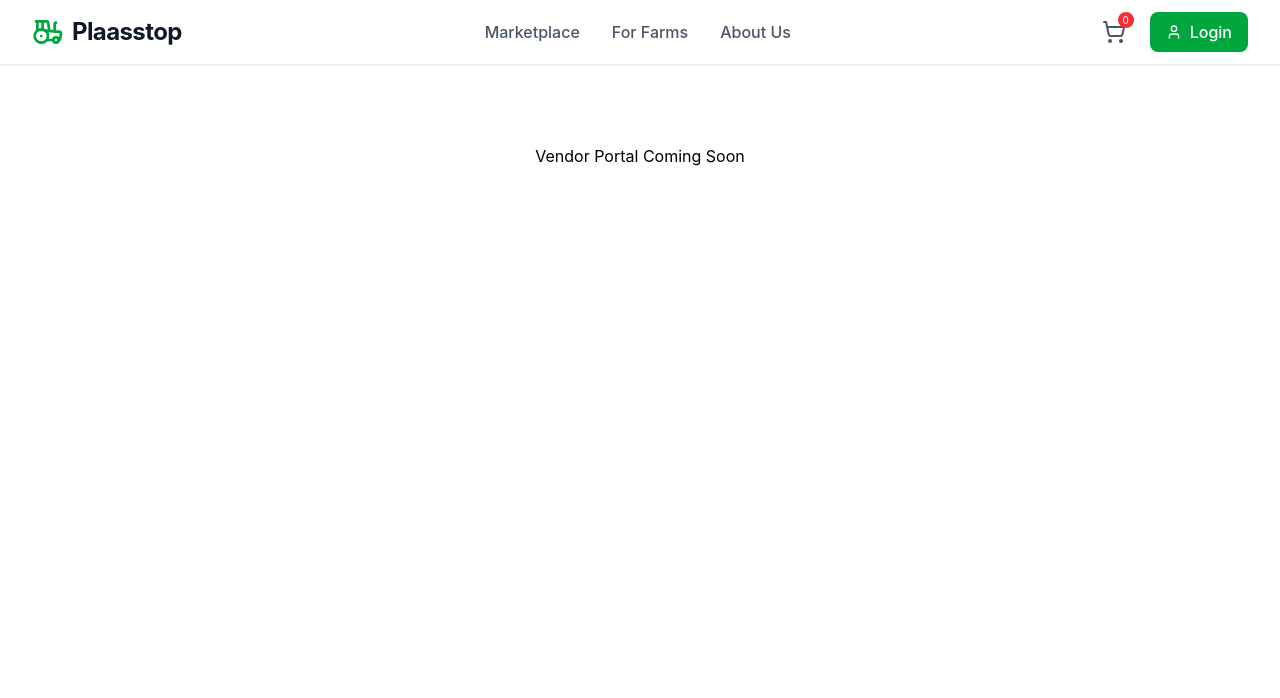
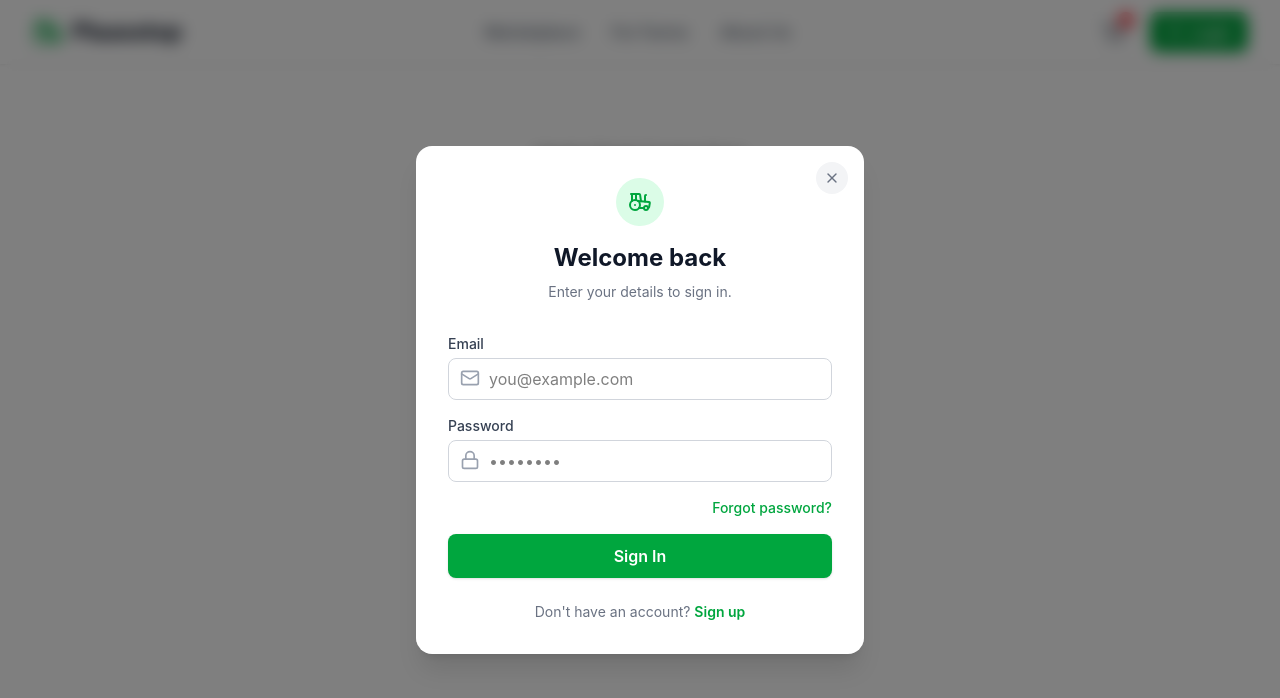
Before and after one commit to MmelIGaba/FarmStop, a React (Vite) app in the folder plaasstop/: page /vendors in a window 1280 px wide. Both pictures are taken after a click on the button "Login". Shown: the top 698 px of the page. Built offline with nearby package versions, Linux system fonts and the light colour scheme; the HTML template or start-up script is replaced by a standard one.

Commit message:
Auth | login | forgotpassword | signup

```diff
--- a/plaasstop/src/App.jsx
+++ b/plaasstop/src/App.jsx
@@ -1,19 +1,33 @@
+import { useState } from 'react';
 import { BrowserRouter as Router, Routes, Route } from 'react-router-dom';
 import Navbar from './components/Navbar';
 import Home from './pages/Home';
 import FindFarms from './pages/findFarms';
+import AuthModal from './components/AuthModal';
 import './index.css';
 
 function App() {
+  const [isAuthOpen, setIsAuthOpen] = useState(false);
+
   return (
     <Router>
       <div className="flex flex-col min-h-screen">
-        <Navbar />
+
+        {/* Pass the function to open the modal to Navbar */}
+        <Navbar onOpenAuth={() => setIsAuthOpen(true)} />
+
         <Routes>
           <Route path="/" element={<Home />} />
-          <Route path="/marketplace" element={<FindFarms />} /> {/* Pointing marketplace here for now */}
+          <Route path="/marketplace" element={<FindFarms />} />
           <Route path="/vendors" element={<div className="p-20 text-center">Vendor Portal Coming Soon</div>} />
         </Routes>
+
+        {/* The Modal lives here, outside the routes */}
+        <AuthModal
+          isOpen={isAuthOpen}
+          onClose={() => setIsAuthOpen(false)}
+        />
+
       </div>
     </Router>
   )
--- /dev/null
+++ b/plaasstop/src/components/AuthModal.jsx
@@ -0,0 +1,208 @@
+import { useState } from 'react';
+import { X, Mail, Lock, User, Store, Tractor, ArrowLeft, Loader2 } from 'lucide-react';
+
+export default function AuthModal({ isOpen, onClose }) {
+  // view: 'login' | 'signup' | 'forgot-password'
+  const [view, setView] = useState('login');
+  const [role, setRole] = useState('buyer'); // 'buyer' | 'vendor'
+  const [loading, setLoading] = useState(false);
+
+  // Form State
+  const [formData, setFormData] = useState({
+    email: '',
+    password: '',
+    name: '',
+    farmName: ''
+  });
+
+  if (!isOpen) return null;
+
+  const handleSubmit = async (e) => {
+    e.preventDefault();
+    setLoading(true);
+
+    // Simulate API call / Firebase interaction
+    console.log(`Action: ${view}, Role: ${role}`, formData);
+
+    setTimeout(() => {
+        setLoading(false);
+        alert("Authentication logic will go here (Firebase)");
+        onClose();
+    }, 1500);
+  };
+
+  return (
+    <div className="fixed inset-0 z-50 flex items-center justify-center p-4 sm:p-6">
+      {/* Backdrop */}
+      <div
+        className="absolute inset-0 bg-black/50 backdrop-blur-sm transition-opacity"
+        onClick={onClose}
+      />
+
+      {/* Modal Content */}
+      <div className="relative w-full max-w-md bg-white rounded-2xl shadow-xl overflow-hidden transform transition-all animate-in fade-in zoom-in-95 duration-200">
+
+        {/* Close Button */}
+        <button
+          onClick={onClose}
+          className="absolute top-4 right-4 p-2 bg-gray-100 rounded-full hover:bg-gray-200 transition z-10"
+        >
+          <X className="h-4 w-4 text-gray-500" />
+        </button>
+
+        <div className="p-8">
+          {/* Header */}
+          <div className="text-center mb-8">
+            <div className="inline-flex items-center justify-center h-12 w-12 rounded-full bg-green-100 mb-4">
+              <Tractor className="h-6 w-6 text-green-600" />
+            </div>
+            <h2 className="text-2xl font-bold text-gray-900">
+              {view === 'login' && 'Welcome back'}
+              {view === 'signup' && 'Create an account'}
+              {view === 'forgot-password' && 'Reset Password'}
+            </h2>
+            <p className="text-sm text-gray-500 mt-2">
+              {view === 'login' && 'Enter your details to sign in.'}
+              {view === 'signup' && 'Join the community of local produce.'}
+              {view === 'forgot-password' && 'We’ll email you a reset link.'}
+            </p>
+          </div>
+
+          {/* Role Toggle (Only for Signup) */}
+          {view === 'signup' && (
+             <div className="flex bg-gray-100 p-1 rounded-lg mb-6">
+                <button
+                    type="button"
+                    onClick={() => setRole('buyer')}
+                    className={`flex-1 flex items-center justify-center gap-2 py-2 text-sm font-medium rounded-md transition-all ${
+                        role === 'buyer' ? 'bg-white shadow text-gray-900' : 'text-gray-500 hover:text-gray-700'
+                    }`}
+                >
+                    <User className="h-4 w-4" /> Buyer
+                </button>
+                <button
+                    type="button"
+                    onClick={() => setRole('vendor')}
+                    className={`flex-1 flex items-center justify-center gap-2 py-2 text-sm font-medium rounded-md transition-all ${
+                        role === 'vendor' ? 'bg-white shadow text-green-700' : 'text-gray-500 hover:text-gray-700'
+                    }`}
+                >
+                    <Store className="h-4 w-4" /> Farmer
+                </button>
+              </div>
+          )}
+
+          <form onSubmit={handleSubmit} className="space-y-4">
+
+            {/* Name Field (Signup Only) */}
+            {view === 'signup' && (
+              <div>
+                <label className="block text-sm font-medium text-gray-700 mb-1">Full Name</label>
+                <input
+                  type="text"
+                  required
+                  className="w-full px-3 py-2 border border-gray-300 rounded-lg focus:ring-2 focus:ring-green-500 focus:border-transparent outline-none transition"
+                  placeholder="John Doe"
+                  onChange={(e) => setFormData({...formData, name: e.target.value})}
+                />
+              </div>
+            )}
+
+            {/* Farm Name (Signup + Vendor Only) */}
+            {view === 'signup' && role === 'vendor' && (
+              <div className="animate-in slide-in-from-top-2 fade-in">
+                <label className="block text-sm font-medium text-gray-700 mb-1">Farm / Business Name</label>
+                <input
+                  type="text"
+                  required
+                  className="w-full px-3 py-2 border border-gray-300 rounded-lg focus:ring-2 focus:ring-green-500 focus:border-transparent outline-none transition"
+                  placeholder="Sunny Side Up Farms"
+                  onChange={(e) => setFormData({...formData, farmName: e.target.value})}
+                />
+              </div>
+            )}
+
+            {/* Email Field */}
+            <div>
+              <label className="block text-sm font-medium text-gray-700 mb-1">Email</label>
+              <div className="relative">
+                <Mail className="absolute left-3 top-2.5 h-5 w-5 text-gray-400" />
+                <input
+                  type="email"
+                  required
+                  className="w-full pl-10 pr-4 py-2 border border-gray-300 rounded-lg focus:ring-2 focus:ring-green-500 focus:border-transparent outline-none transition"
+                  placeholder="you@example.com"
+                  onChange={(e) => setFormData({...formData, email: e.target.value})}
+                />
+              </div>
+            </div>
+
+            {/* Password Field (Not for Forgot Password) */}
+            {view !== 'forgot-password' && (
+              <div>
+                <label className="block text-sm font-medium text-gray-700 mb-1">Password</label>
+                <div className="relative">
+                  <Lock className="absolute left-3 top-2.5 h-5 w-5 text-gray-400" />
+                  <input
+                    type="password"
+                    required
+                    className="w-full pl-10 pr-4 py-2 border border-gray-300 rounded-lg focus:ring-2 focus:ring-green-500 focus:border-transparent outline-none transition"
+                    placeholder="••••••••"
+                    onChange={(e) => setFormData({...formData, password: e.target.value})}
+                  />
+                </div>
+              </div>
+            )}
+
+            {/* Forgot Password Link (Login Only) */}
+            {view === 'login' && (
+              <div className="flex justify-end">
+                <button
+                  type="button"
+                  onClick={() => setView('forgot-password')}
+                  className="text-sm font-medium text-green-600 hover:text-green-500"
+                >
+                  Forgot password?
+                </button>
+              </div>
+            )}
+
+            {/* Submit Button */}
+            <button
+              type="submit"
+              disabled={loading}
+              className="w-full bg-green-600 hover:bg-green-700 text-white font-semibold py-2.5 rounded-lg transition shadow-sm hover:shadow flex justify-center items-center"
+            >
+              {loading ? <Loader2 className="animate-spin h-5 w-5" /> : (
+                view === 'login' ? 'Sign In' : (view === 'signup' ? 'Create Account' : 'Send Reset Link')
+              )}
+            </button>
+          </form>
+
+          {/* Footer / Switch View */}
+          <div className="mt-6 text-center text-sm text-gray-500">
+            {view === 'login' ? (
+              <>
+                Don't have an account?{' '}
+                <button onClick={() => setView('signup')} className="font-semibold text-green-600 hover:text-green-500">
+                  Sign up
+                </button>
+              </>
+            ) : view === 'signup' ? (
+              <>
+                Already have an account?{' '}
+                <button onClick={() => setView('login')} className="font-semibold text-green-600 hover:text-green-500">
+                  Log in
+                </button>
+              </>
+            ) : (
+              <button onClick={() => setView('login')} className="font-semibold text-green-600 hover:text-green-500 flex items-center justify-center gap-1 mx-auto">
+                <ArrowLeft className="h-4 w-4" /> Back to Login
+              </button>
+            )}
+          </div>
+        </div>
+      </div>
+    </div>
+  );
+}
--- a/plaasstop/src/components/Navbar.jsx
+++ b/plaasstop/src/components/Navbar.jsx
@@ -1,32 +1,34 @@
-import { ShoppingCart, Menu, User, Tractor } from 'lucide-react';
+import { ShoppingCart, User, Tractor } from 'lucide-react'; // Removed 'Menu' if unused
 import { Link } from 'react-router-dom';
 
-export default function Navbar() {
+export default function Navbar({ onOpenAuth }) { // Accept the prop
   return (
-    <nav className="bg-white shadow-sm sticky top-0 z-50">
+    <nav className="bg-white shadow-sm sticky top-0 z-40">
       <div className="max-w-7xl mx-auto px-4 sm:px-6 lg:px-8">
         <div className="flex justify-between h-16 items-center">
 
-          {/* Logo */}
           <Link to="/" className="flex items-center gap-2">
             <Tractor className="h-8 w-8 text-green-600" />
             <span className="text-2xl font-bold text-gray-900 tracking-tight">Plaasstop</span>
           </Link>
 
-          {/* Desktop Navigation */}
           <div className="hidden md:flex space-x-8 items-center">
             <Link to="/marketplace" className="text-gray-600 hover:text-green-600 font-medium transition">Marketplace</Link>
             <Link to="/vendors" className="text-gray-600 hover:text-green-600 font-medium transition">For Farms</Link>
             <Link to="/about" className="text-gray-600 hover:text-green-600 font-medium transition">About Us</Link>
           </div>
 
-          {/* Right Side Icons */}
           <div className="flex items-center gap-4">
             <button className="p-2 hover:bg-gray-100 rounded-full relative cursor-pointer">
               <ShoppingCart className="h-6 w-6 text-gray-600" />
               <span className="absolute top-0 right-0 h-4 w-4 bg-red-500 rounded-full text-[10px] text-white flex items-center justify-center">0</span>
             </button>
-            <button className="flex items-center gap-2 bg-green-600 hover:bg-green-700 text-white px-4 py-2 rounded-lg font-medium transition cursor-pointer">
+
+            {/* The Login Button now opens the Modal */}
+            <button
+              onClick={onOpenAuth}
+              className="flex items-center gap-2 bg-green-600 hover:bg-green-700 text-white px-4 py-2 rounded-lg font-medium transition cursor-pointer shadow-sm hover:shadow"
+            >
               <User className="h-4 w-4" />
               <span>Login</span>
             </button>
```
